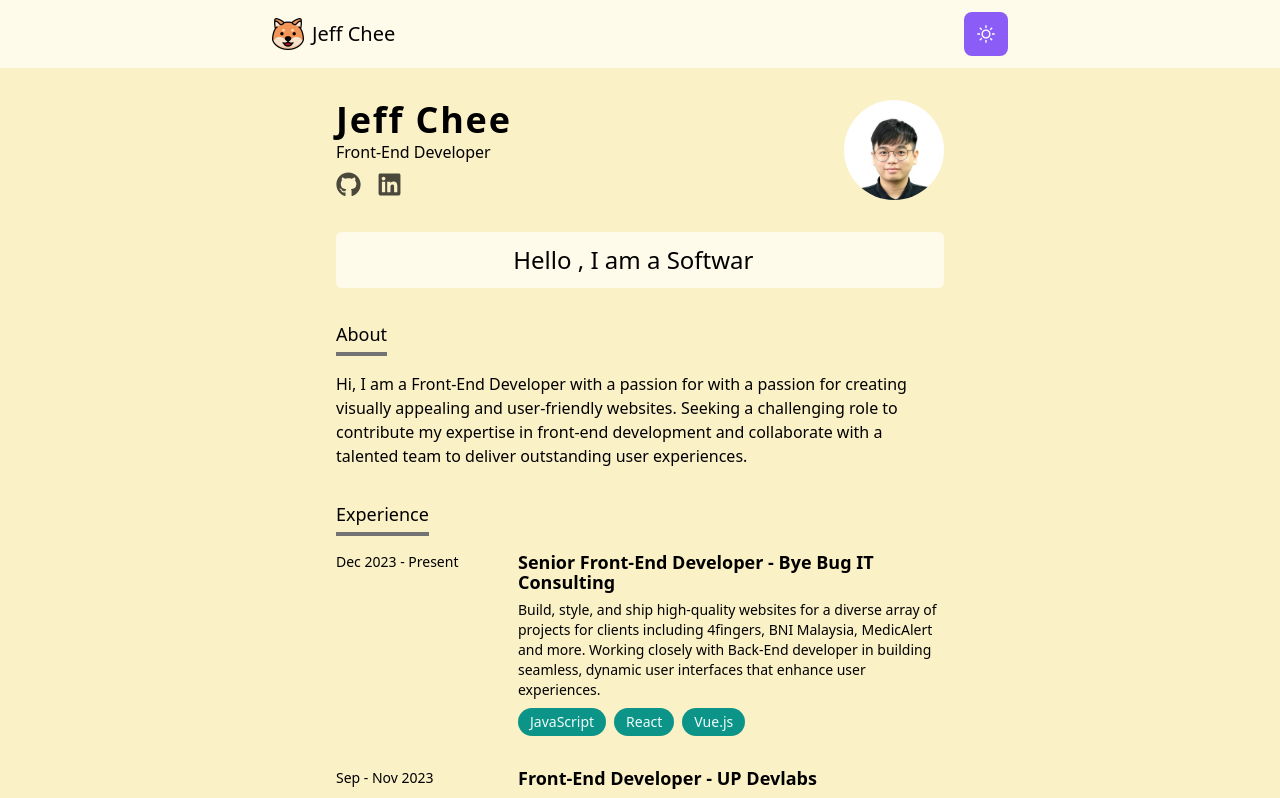
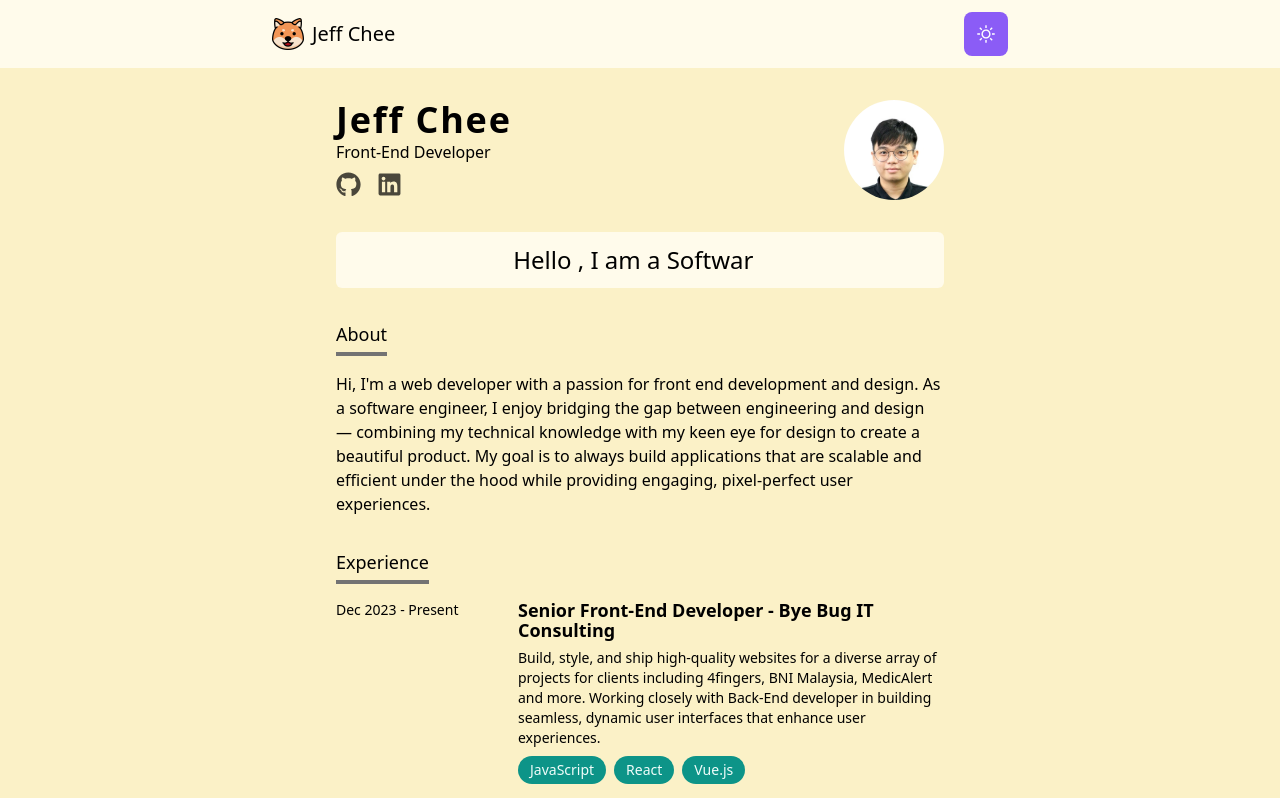
Before and after one commit to jeff-chee/porfolio-v2, a React (Vite) app: page / in a window 1280 px wide. Shown: the top 798 px of the page. Built offline with nearby package versions, Linux system fonts and the light colour scheme.

Commit message:
update about paragraph

```diff
--- a/src/App.jsx
+++ b/src/App.jsx
@@ -25,7 +25,7 @@ function App() {
 
           <div className="font-light">
             {
-              "Hi, I am a Front-End Developer with a passion for with a passion for creating visually appealing and user-friendly websites. Seeking a challenging role to contribute my expertise in front-end development and collaborate with a talented team to deliver outstanding user experiences."
+              "Hi, I'm a web developer with a passion for front end development and design. As a software engineer, I enjoy bridging the gap between engineering and design — combining my technical knowledge with my keen eye for design to create a beautiful product. My goal is to always build applications that are scalable and efficient under the hood while providing engaging, pixel-perfect user experiences."
             }
           </div>
         </Section>
```
